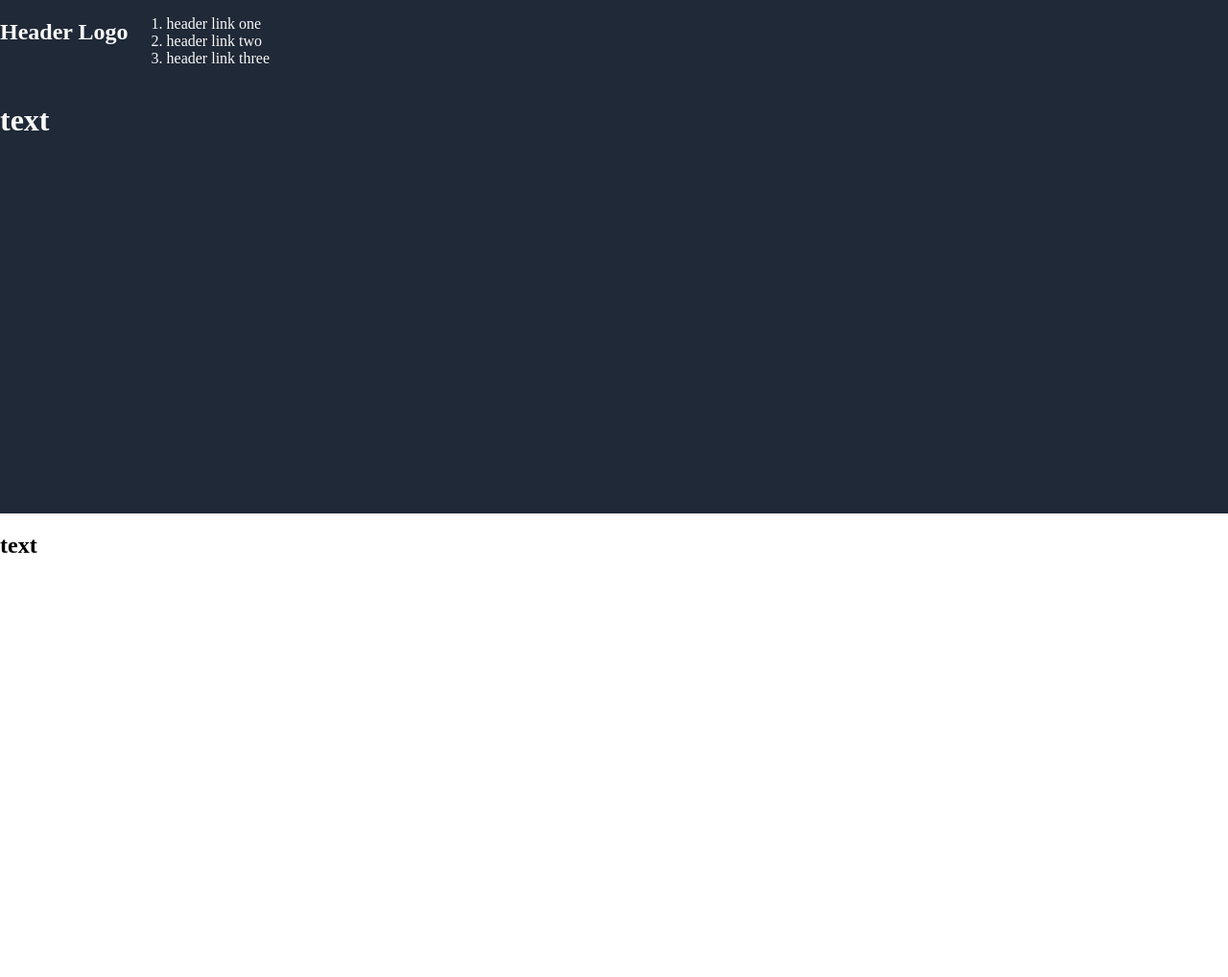
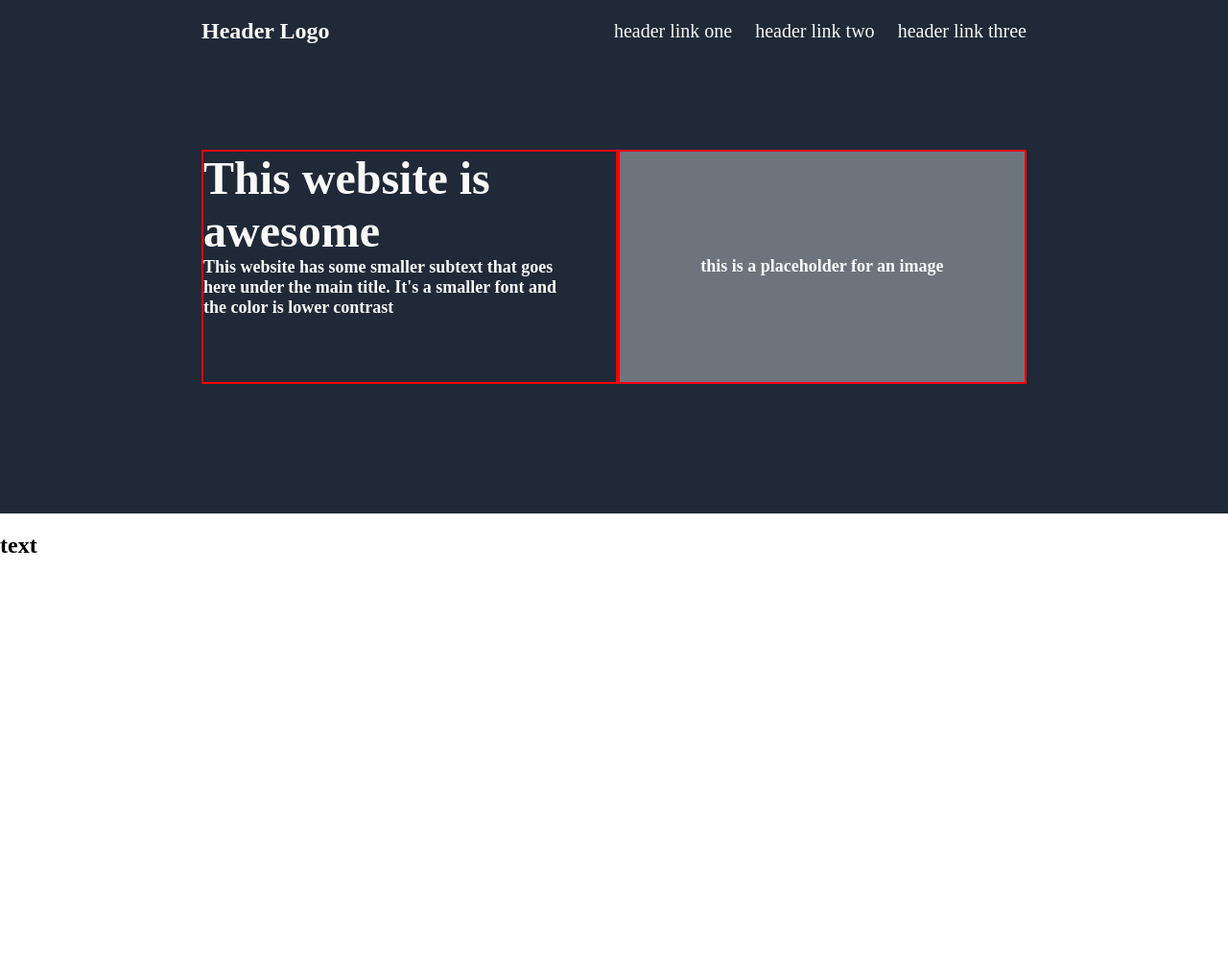
Before and after one commit to londonexmachina/landing-page, a plain HTML site: page index.html in a window 1280 px wide. Shown: the top 1018 px of the page at 96% size. Drawn offline with Linux system fonts and the light colour scheme.

Commit message:
Add style div

```diff
--- a/index.html
+++ b/index.html
@@ -20,7 +20,17 @@
         </div>
 
         <div class="bottom">
-            <h1>text</h1>
+            <div class="left">
+                <h1 class="hero">This website is awesome</h1>
+                <h2 class="subhero">This website has some smaller subtext that
+                    goes here under the main title. It's a smaller
+                    font and the color is lower contrast
+                </h2>
+            </div>
+
+            <div class="right">
+                <h2>this is a placeholder for an image</h2>
+            </div>
         </div>
     </div>
 
--- a/style.css
+++ b/style.css
@@ -4,9 +4,62 @@ body {
     margin: 0;
 }
 
+ol {
+    list-style-type: none;
+    display: flex;
+    gap: 24px;
+    font-size: 20px;
+}
+
 .first {
     height: 535px;
     flex-direction: column;
+}
+
+.first .top {
+    margin-top: -1px;
+    justify-content: space-between;
+}
+
+.first .bottom {
+    margin-top: 90px;
+}
+
+.first .bottom .left {
+    padding-right: 50px;
+    width: 450px;
+}
+
+.first .bottom .right {
+    background: #6D747D;
+    font-size: 12px;
+    display: flex;
+    justify-content: center;
+    align-items: center;
+    width: 500px;
+}
+
+.first .top, .first .bottom {
+    display: flex;
+    margin-left: 210px;
+    margin-right: 210px;
+    align-items: center;
+}
+
+.first .bottom .left, .first .bottom .right {
+    height: 240px;
+    border: 2px solid red;
+}
+
+.hero {
+    font-size: 48px;
+    margin-bottom: 0;
+    margin-top: 0;
+}
+
+.subhero {
+    margin-top: 0;
+    font-size: 18px;
 }
 
 .second {
@@ -33,8 +86,3 @@ body {
 
 .first, .second, .third, .forth, .fifth {
     display: flex;
-}
-
-.first .top, .first .bottom {
-    display: flex;
-}
```
